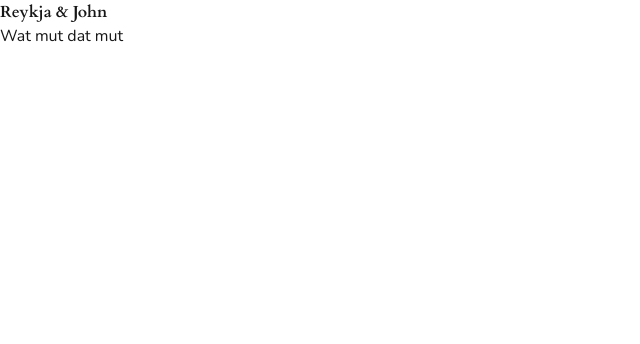
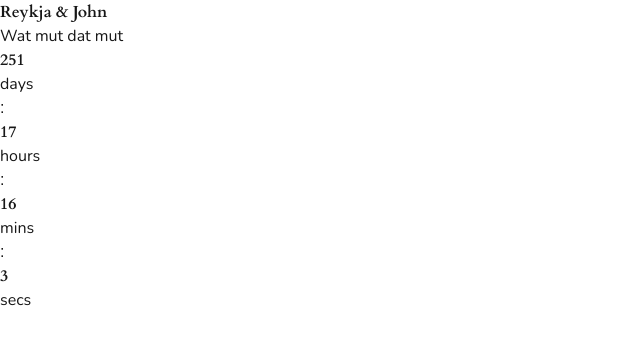
Before and after one commit to chris-at-lemon/jr-moraira, a Next.js app: page / in a window 1280 px wide. Shown: the top 344 px of the page, without its empty margins (0-640 px from the left). Built offline with nearby package versions, Linux system fonts and the light colour scheme.

Commit message:
add countdown

```diff
--- a/package.json
+++ b/package.json
@@ -12,6 +12,7 @@
     "@react-email/components": "^0.0.32",
     "next": "15.1.6",
     "react": "^19.0.0",
+    "react-countdown": "^2.3.6",
     "react-dom": "^19.0.0",
     "react-hook-form": "^7.54.2",
     "resend": "^4.1.1"
--- a/src/app/page.tsx
+++ b/src/app/page.tsx
@@ -1,4 +1,5 @@
 import { cardo, nunito } from "./fonts";
+import CountDown from "@/components/countdown/countdown";
 
 export default function Home() {
   return (
@@ -11,10 +12,13 @@ export default function Home() {
             Reykja &amp; John
           </h1>
           <h2
-            className={`block font-medium text-xl md:text-4xl mt-8 md:mt-16 ${nunito.className} text-neutral-600`}
+            className={`block font-medium text-xl md:text-4xl mt-4 md:mt-12 ${nunito.className} text-neutral-600`}
           >
             Wat mut dat mut
           </h2>
+          <div className="mt-8 md:mt-16">
+            <CountDown />
+          </div>
         </div>
       </div>
     </main>
--- /dev/null
+++ b/src/components/countdown/countdown.tsx
@@ -0,0 +1,100 @@
+"use client";
+
+import { cardo, nunito } from "@/app/fonts";
+
+import Countdown from "react-countdown";
+import { calcTimeDelta } from "react-countdown";
+
+interface Renderer {
+  days: number;
+  hours: number;
+  minutes: number;
+  seconds: number;
+  completed: boolean;
+}
+
+const Completionist = () => <span>You are good to go!</span>;
+
+const CountDown = () => {
+  const calculateTimeDelta = () => {
+    const timeDelta = calcTimeDelta("2025-10-03T14:00:00.000Z");
+    return timeDelta;
+  };
+
+  const renderer = ({ days, hours, minutes, seconds, completed }: Renderer) => {
+    if (completed) {
+      // Render a completed state
+      return <Completionist />;
+    } else {
+      // Render a countdown
+      return (
+        <div className="flex justify-center space-x-4">
+          <div className="flex flex-col items-center">
+            <div
+              className={`${cardo.className} text-2xl md:text-4xl font-bold text-blue-300`}
+            >
+              {days}
+            </div>
+            <div
+              className={`${nunito.className} text-sm md:text-lg text-neutral-500 -mt-1`}
+            >
+              days
+            </div>
+          </div>
+          <div>:</div>
+          <div className="flex flex-col items-center">
+            <div
+              className={`${cardo.className} text-2xl md:text-4xl font-bold text-blue-300`}
+            >
+              {hours}{" "}
+            </div>
+            <div
+              className={`${nunito.className} text-sm md:text-lg text-neutral-500 -mt-1`}
+            >
+              hours
+            </div>
+          </div>
+          <div>:</div>
+
+          <div className="flex flex-col items-center">
+            <div
+              className={`${cardo.className} text-2xl md:text-4xl font-bold text-blue-300`}
+            >
+              {minutes}
+            </div>
+            <div
+              className={`${nunito.className} text-sm md:text-lg text-neutral-500 -mt-1`}
+            >
+              {" "}
+              mins
+            </div>
+          </div>
+          <div>:</div>
+
+          <div className="flex flex-col items-center">
+            <div
+              className={`${cardo.className} text-2xl md:text-4xl font-bold text-blue-300`}
+            >
+              {" "}
+              {seconds}
+            </div>
+            <div
+              className={`${nunito.className} text-sm md:text-lg text-neutral-500 -mt-1`}
+            >
+              secs
+            </div>
+          </div>
+        </div>
+      );
+    }
+  };
+
+  return (
+    <Countdown
+      date={Date.now() + calculateTimeDelta().total}
+      renderer={renderer}
+    />
+  );
+};
+
+export default CountDown;
```
Also changed, not shown: 1 other file (tests, documents, lock files or other folders).
